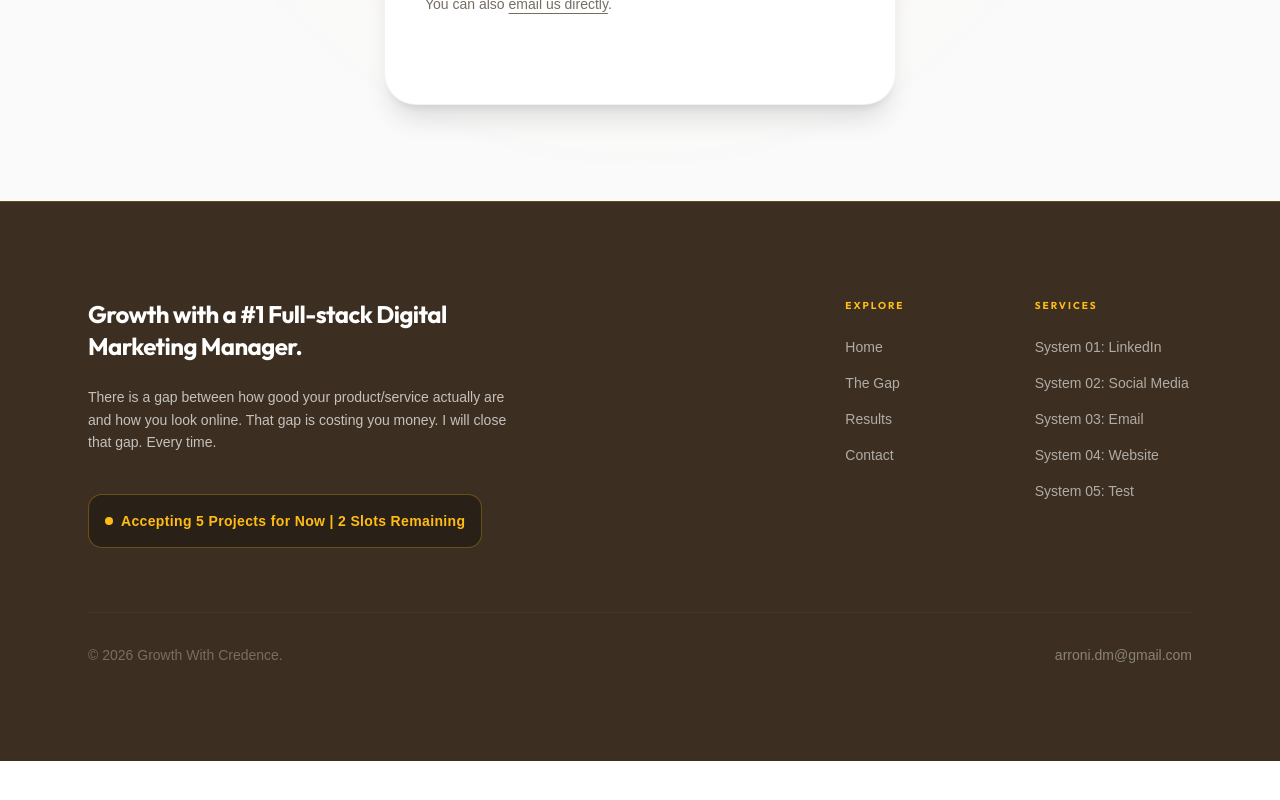
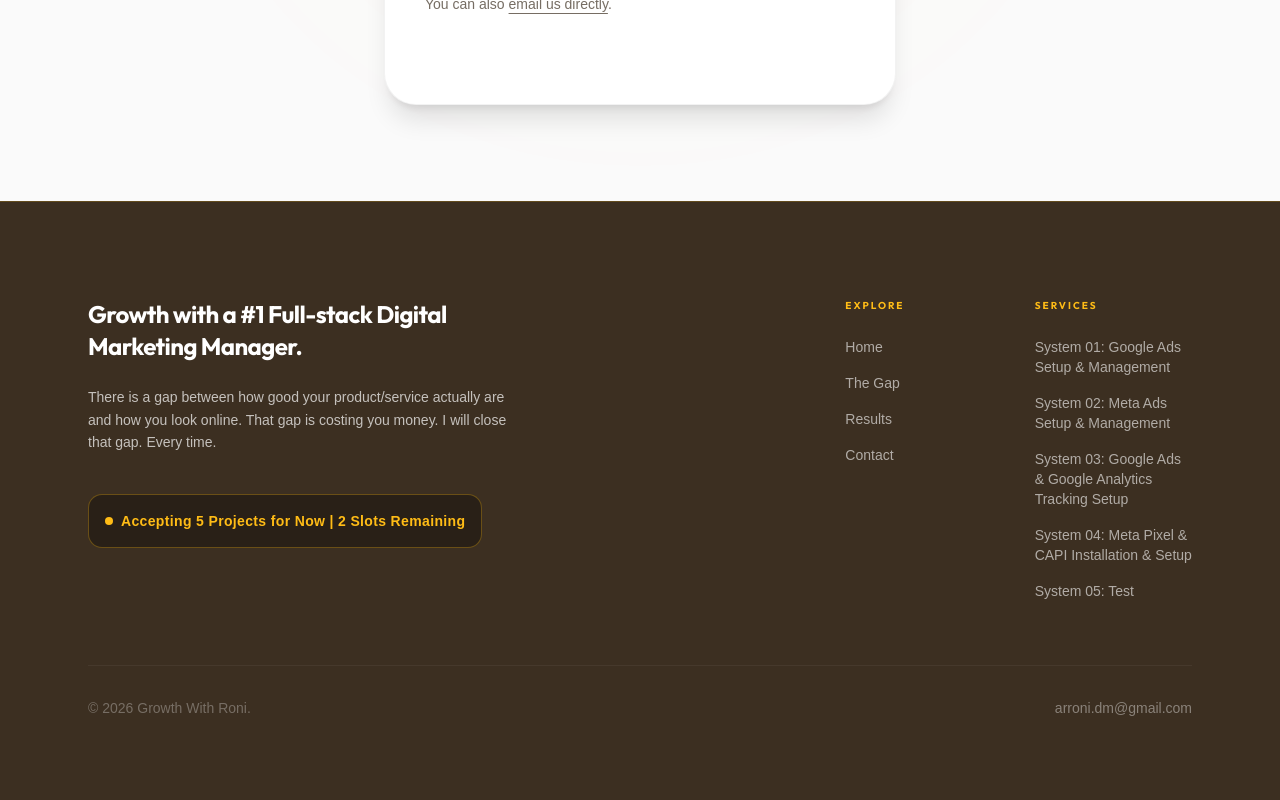
Before and after one commit to arroni-dm/arroni_dm, a Next.js app: page /contact in a window 1280 px wide. Shown: the part 834-1634 px from the top of the page. Before the commit the page ends 1595 px from the top, so only its background shows below. Built offline with nearby package versions, Linux system fonts and the light colour scheme; a web font is replaced by a local one.

Commit message:
pages change

```diff
--- a/components/credence/interactions.tsx
+++ b/components/credence/interactions.tsx
@@ -7,10 +7,16 @@ import { sendEmail } from "@/actions/contact";
 import type { BookingPersona, SystemSlug } from "./systems/system-data";
 
 const BookingContext = createContext<() => void>(() => {});
+
+// আপনার নতুন সার্ভিস লিঙ্ক এবং URL স্লাগসমূহ
 const serviceLinks = [
-  ["System 01: LinkedIn", "linkedin"], ["System 02: Social Media", "social"],
-  ["System 03: Email", "email"], ["System 04: Website", "web"],["System 05: Test", "test"]
+  ["System 01: Google Ads Setup with Conversion Tracking", "google-ads-setup"],
+  ["System 02: Google Ads Optimization & Management", "google-ads-management"],
+  ["System 03: Meta Ads Setup with Pixel & CAPI", "meta-ads-setup"],
+  ["System 04: Meta Ads Optimization & Management", "meta-ads-management"],
+  ["System 05: Looker Studio Reporting", "looker-studio"]
 ];
+
 const navigation = [["Home", "/"], ["Services", "/#services"], ["The Gap", "/#gap"], ["Results", "/#proof"], ["Contact", "/contact"]];
 
 export function BookingButton({ children, className, tabIndex }: { children: ReactNode; className?: string; tabIndex?: number }) {
--- a/components/credence/sections.tsx
+++ b/components/credence/sections.tsx
@@ -1340,25 +1340,25 @@ export function Footer() {
               className="text-sm text-white/60 hover:text-[#ffbc16] transition-colors duration-300"
               href="/systems/linkedin/"
             >
-              System 01: LinkedIn
+              System 01: Google Ads Setup & Management
             </Link>
             <Link
               className="text-sm text-white/60 hover:text-[#ffbc16] transition-colors duration-300"
               href="/systems/social/"
             >
-              System 02: Social Media
+              System 02: Meta Ads Setup & Management
             </Link>
             <Link
               className="text-sm text-white/60 hover:text-[#ffbc16] transition-colors duration-300"
               href="/systems/email/"
             >
-              System 03: Email
+              System 03: Google Ads & Google Analytics Tracking Setup
             </Link>
             <Link
               className="text-sm text-white/60 hover:text-[#ffbc16] transition-colors duration-300"
               href="/systems/web/"
             >
-              System 04: Website
+              System 04: Meta Pixel & CAPI Installation & Setup
             </Link>
             <Link
               className="text-sm text-white/60 hover:text-[#ffbc16] transition-colors duration-300"
@@ -1370,7 +1370,7 @@ export function Footer() {
         </div>
         <div className="mt-16 pt-8 border-t border-white/5 flex flex-col md:flex-row justify-between items-center gap-4">
           <span className="text-sm text-white/30">
-            © 2026 Growth With Credence.
+            © 2026 Growth With Roni.
           </span>
           <a
             href="mailto:arroni.dm@gmail.com"
```
Also changed, not shown: app/systems/google-ads-management/page.tsx (renamed from app/systems/linkedin/page.tsx), app/systems/google-ads-setup/page.tsx (renamed from app/systems/email/page.tsx), app/systems/looker-studio/page.tsx (renamed from app/systems/web/page.tsx), app/systems/meta-ads-management/page.tsx (renamed from app/systems/test/page.tsx), app/systems/meta-ads-setup/page.tsx (renamed from app/systems/social/page.tsx).
